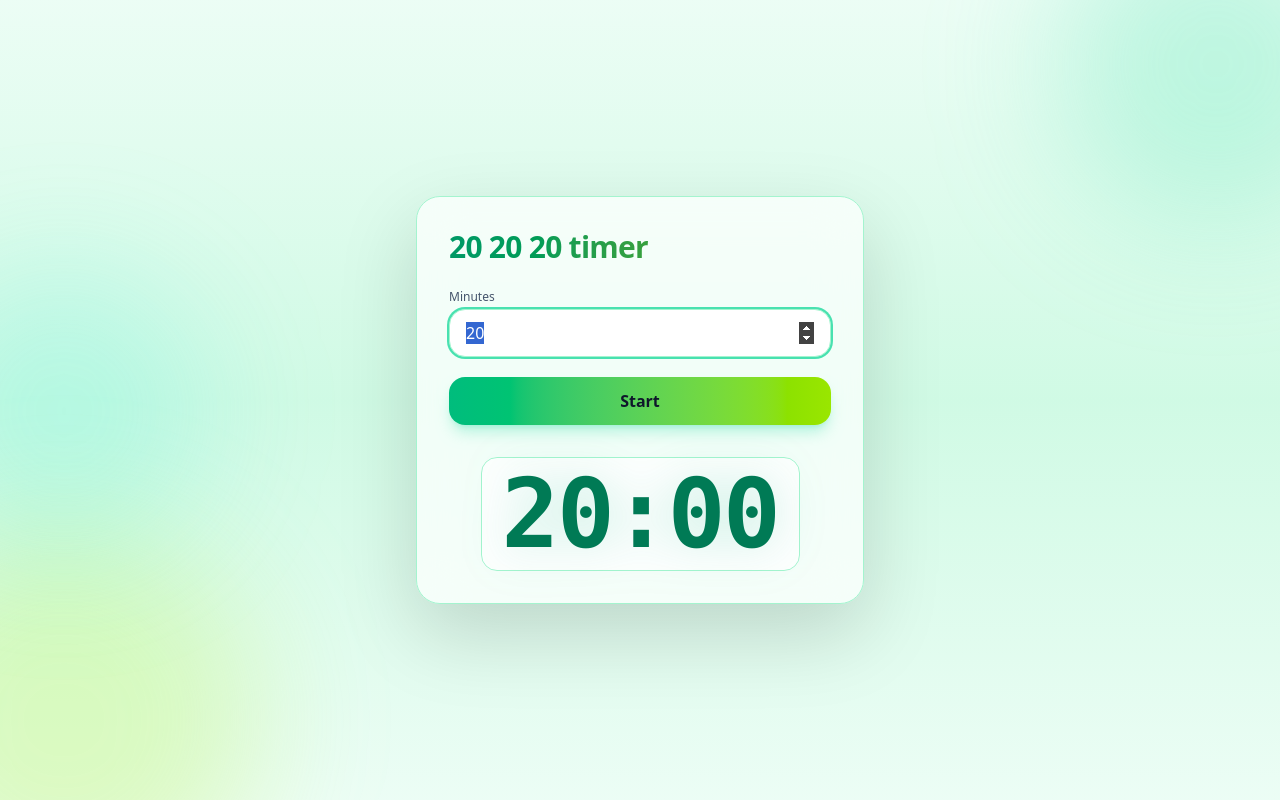
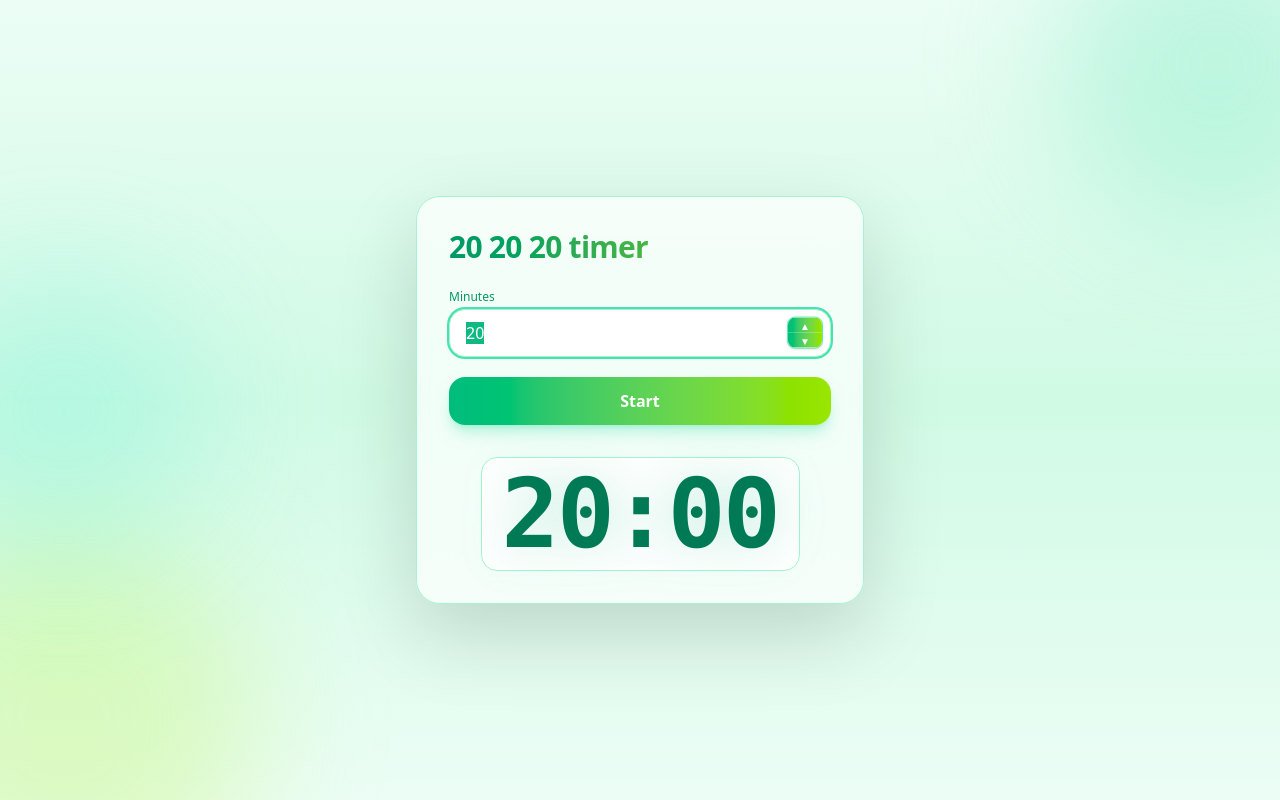
Before and after one commit to YonatanAriel/timer, a React (Vite) app: page / in a window 1280 px wide. Built offline with nearby package versions, Linux system fonts and the light colour scheme.

Commit message:
feat: add increment and decrement controls for minutes input; improve button focus behavior

```diff
--- a/src/index.css
+++ b/src/index.css
@@ -12,3 +12,24 @@ html,
 body {
   overflow: hidden;
 }
+
+/* Hide native number spinners so our custom green controls are the only ones shown */
+input[type="number"]::-webkit-outer-spin-button,
+input[type="number"]::-webkit-inner-spin-button {
+  -webkit-appearance: none;
+  margin: 0;
+}
+input[type="number"] {
+  appearance: textfield;
+  -moz-appearance: textfield; /* Firefox */
+}
+
+/* Green selection inside inputs */
+input::selection {
+  background: #10b981; /* emerald-500 */
+  color: #ffffff;
+}
+input::-moz-selection {
+  background: #10b981;
+  color: #ffffff;
+}
--- a/src/ui/App.tsx
+++ b/src/ui/App.tsx
@@ -172,6 +172,27 @@ export default function App() {
   const { playWorkEnd, playBreakEnd, playBreakEndTwiceThen, stopAll } =
     useChimes();
   const minutesRef = useRef<HTMLInputElement | null>(null);
+  const continueBtnRef = useRef<HTMLButtonElement | null>(null);
+  const incMinutes = useCallback(() => {
+    let n = parseInt(minutesInput || "0", 10);
+    if (Number.isNaN(n)) n = 0;
+    n = Math.min(59, n + 1);
+    setMinutesInput(String(n));
+    requestAnimationFrame(() => {
+      minutesRef.current?.focus();
+      minutesRef.current?.select();
+    });
+  }, [minutesInput]);
+  const decMinutes = useCallback(() => {
+    let n = parseInt(minutesInput || "0", 10);
+    if (Number.isNaN(n)) n = 0;
+    n = Math.max(0, n - 1);
+    setMinutesInput(String(n));
+    requestAnimationFrame(() => {
+      minutesRef.current?.focus();
+      minutesRef.current?.select();
+    });
+  }, [minutesInput]);
 
   // Auto-focus and select the minutes field on launch
   useEffect(() => {
@@ -294,13 +315,12 @@ export default function App() {
     });
   }, [stopAll]);
 
-  // Enter to continue from workDone → break
+  // Enter to continue from workDone → break; also focus the Continue button
   useEffect(() => {
     if (mode !== "workDone") return;
-    // Ensure minutes input is focused/selected when Continue/Stop appears
+    // Focus the Continue button so Enter activates it
     requestAnimationFrame(() => {
-      minutesRef.current?.focus();
-      minutesRef.current?.select();
+      continueBtnRef.current?.focus();
     });
     const onKey = (e: KeyboardEvent) => {
       if (e.key === "Enter") startBreak();
@@ -349,12 +369,12 @@ export default function App() {
   }, [mode]);
 
   return (
-    <div className="relative h-screen overflow-hidden flex items-center justify-center p-8 bg-gradient-to-b from-emerald-50 via-emerald-100 to-emerald-50 text-slate-800">
+    <div className="relative flex items-center justify-center h-screen p-8 overflow-hidden bg-gradient-to-b from-emerald-50 via-emerald-100 to-emerald-50 text-slate-800">
       {/* No external audio elements needed; sounds are generated locally via WebAudio */}
       {/* Ambient colorful clouds */}
-      <div className="pointer-events-none absolute -top-24 -right-24 h-80 w-80 rounded-full bg-emerald-300/30 blur-3xl" />
-      <div className="pointer-events-none absolute -bottom-28 -left-32 h-96 w-96 rounded-full bg-lime-300/30 blur-3xl" />
-      <div className="pointer-events-none absolute top-1/3 -left-20 h-72 w-72 rounded-full bg-teal-300/20 blur-3xl" />
+      <div className="absolute rounded-full pointer-events-none -top-24 -right-24 h-80 w-80 bg-emerald-300/30 blur-3xl" />
+      <div className="absolute rounded-full pointer-events-none -bottom-28 -left-32 h-96 w-96 bg-lime-300/30 blur-3xl" />
+      <div className="absolute rounded-full pointer-events-none top-1/3 -left-20 h-72 w-72 bg-teal-300/20 blur-3xl" />
 
       <div
         className={`relative z-10 w-full max-w-md rounded-3xl bg-white/70 backdrop-blur-xl shadow-[0_30px_80px_rgba(0,0,0,0.15)] p-8 border border-emerald-200 ${
@@ -363,20 +383,22 @@ export default function App() {
             : ""
         }`}
       >
-        <h1 className="text-3xl font-semibold tracking-tight mb-6 bg-gradient-to-r from-emerald-600 to-lime-600 bg-clip-text text-transparent">
+        <h1 className="mb-6 text-3xl font-semibold tracking-tight text-transparent bg-gradient-to-r from-emerald-600 to-lime-500 bg-clip-text">
           20 20 20 timer
         </h1>
 
         <form
-          className="space-y-5 mb-8"
+          className="mb-8 space-y-5"
           onSubmit={(e) => {
             e.preventDefault();
             if (mode === "work") restartWork();
             else startWork(); // allow Start in idle, break, workDone, breakDone
           }}
         >
-          <div>
-            <label className="block text-xs text-slate-600 mb-1">Minutes</label>
+          <div className="relative">
+            <label className="block mb-1 text-xs text-emerald-600">
+              Minutes
+            </label>
             <input
               type="number"
               inputMode="numeric"
@@ -397,13 +419,36 @@ export default function App() {
                 setMinutesInput(String(clamped));
               }}
               ref={minutesRef}
-              className="w-full h-12 rounded-2xl bg-white border border-emerald-200 px-4 text-slate-900 placeholder-slate-400 focus:outline-none focus:ring-2 focus:ring-emerald-400/70"
+              className="w-full h-12 pl-4 bg-white border appearance-none rounded-2xl border-emerald-200 pr-14 text-emerald-700 caret-emerald-600 placeholder-slate-400 focus:outline-none focus:ring-2 focus:ring-emerald-400/70"
+              style={{
+                WebkitAppearance: "none" as any,
+                MozAppearance: "textfield" as any,
+              }}
               placeholder="20"
             />
+            {/* Custom green increment/decrement controls */}
+            <div className="absolute flex flex-col h-8 overflow-hidden bg-white border rounded-lg shadow-sm right-2 top-1/2 -translate-y-1/5 w-9 border-emerald-300">
+              <button
+                type="button"
+                onClick={incMinutes}
+                aria-label="Increase minutes"
+                className="flex-1 flex items-center justify-center bg-gradient-to-r from-emerald-500 to-lime-400 hover:from-emerald-400 hover:to-lime-300 text-white text-[10px] leading-none cursor-pointer"
+              >
+                ▲
+              </button>
+              <button
+                type="button"
+                onClick={decMinutes}
+                aria-label="Decrease minutes"
+                className="flex-1 flex items-center justify-center bg-gradient-to-r from-emerald-500 to-lime-400 hover:from-emerald-400 hover:to-lime-300 text-white text-[10px] leading-none cursor-pointer"
+              >
+                ▼
+              </button>
+            </div>
           </div>
           <button
             type="submit"
-            className="w-full h-12 rounded-2xl bg-gradient-to-r from-emerald-500 to-lime-400 hover:from-emerald-400 hover:to-lime-300 text-slate-900 font-semibold shadow-lg shadow-emerald-400/25 transition cursor-pointer"
+            className="w-full h-12 font-semibold text-white transition shadow-lg cursor-pointer rounded-2xl bg-gradient-to-r from-emerald-500 to-lime-400 hover:from-emerald-400 hover:to-lime-300 shadow-emerald-400/25"
             disabled={false}
             title={
               mode === "work"
@@ -416,7 +461,7 @@ export default function App() {
         </form>
 
         <div className="text-center select-none">
-          <div className="inline-block rounded-2xl px-5 py-2 bg-white/70 border border-emerald-200 backdrop-blur-md">
+          <div className="inline-block px-5 py-2 border rounded-2xl bg-white/70 border-emerald-200 backdrop-blur-md">
             <div className="text-7xl md:text-8xl font-semibold tracking-tight tabular-nums font-mono text-emerald-700 drop-shadow-[0_0_24px_rgba(16,185,129,0.25)] select-none">
               {formatTime(remaining)}
             </div>
@@ -424,17 +469,19 @@ export default function App() {
         </div>
 
         {mode === "workDone" && (
-          <div className="mt-10 flex flex-col items-center gap-4">
+          <div className="flex flex-col items-center gap-4 mt-10">
             <div className="flex gap-3">
               <button
                 onClick={startBreak}
-                className="h-12 px-7 rounded-xl bg-gradient-to-r from-emerald-500 to-lime-400 hover:from-emerald-400 hover:to-lime-300 text-slate-900 font-semibold shadow-lg shadow-emerald-500/30 transition cursor-pointer"
+                ref={continueBtnRef}
+                autoFocus
+                className="h-12 font-semibold transition shadow-lg cursor-pointer px-7 rounded-xl bg-gradient-to-r from-emerald-500 to-lime-400 hover:from-emerald-400 hover:to-lime-300 text-slate-900 shadow-emerald-500/30"
               >
                 Continue
               </button>
               <button
                 onClick={stopAllFlow}
-                className="h-12 px-6 rounded-xl bg-white/70 hover:bg-white border border-emerald-200 text-slate-800 transition cursor-pointer"
+                className="h-12 px-6 transition border cursor-pointer rounded-xl bg-white/70 hover:bg-white border-emerald-200 text-slate-800"
               >
                 Stop
               </button>
@@ -443,17 +490,17 @@ export default function App() {
         )}
 
         {mode === "breakDone" && (
-          <div className="mt-10 flex flex-col items-center gap-4">
+          <div className="flex flex-col items-center gap-4 mt-10">
             <div className="flex gap-3">
               <button
                 onClick={restartAfterBreak}
-                className="h-12 px-6 rounded-xl bg-gradient-to-r from-emerald-500 to-lime-400 hover:from-emerald-400 hover:to-lime-300 text-slate-900 font-semibold shadow-lg shadow-emerald-500/30 transition cursor-pointer"
+                className="h-12 px-6 font-semibold transition shadow-lg cursor-pointer rounded-xl bg-gradient-to-r from-emerald-500 to-lime-400 hover:from-emerald-400 hover:to-lime-300 text-slate-900 shadow-emerald-500/30"
               >
                 Restart
               </button>
               <button
                 onClick={stopAllFlow}
-                className="h-12 px-6 rounded-xl bg-white/70 hover:bg-white border border-emerald-200 text-slate-800 transition cursor-pointer"
+                className="h-12 px-6 transition border cursor-pointer rounded-xl bg-white/70 hover:bg-white border-emerald-200 text-slate-800"
               >
                 Stop
               </button>
```
